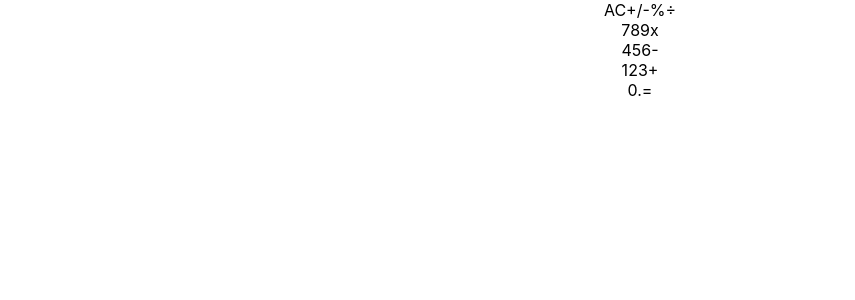
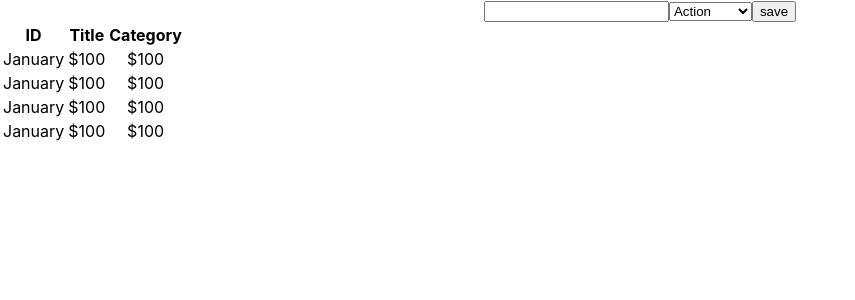
Before and after one commit to andresporras3423/bookstore-react, a React (Create React App) app: page / in a window 1280 px wide. Shown: the top 300 px of the page, without its empty margins (0-855 px from the left). Built offline with nearby package versions, Linux system fonts and the light colour scheme.

Commit message:
add booksform component

```diff
--- a/src/components/App.js
+++ b/src/components/App.js
@@ -1,9 +1,11 @@
 import '../App.css';
+import BooksForm from './BooksForm';
 import BooksList from './BooksList';
 
 function App() {
   return (
     <div className="App">
+      <BooksForm />
       <BooksList />
     </div>
   );
--- /dev/null
+++ b/src/components/Book.js
@@ -0,0 +1,11 @@
+function Book() {
+  return (
+    <tr>
+      <td>January</td>
+      <td>$100</td>
+      <td>$100</td>
+    </tr>
+  );
+}
+
+export default Book;
--- a/src/components/BooksForm.js
+++ b/src/components/BooksForm.js
@@ -1,8 +1,19 @@
-export function BooksForm() {
+import { nanoid } from 'nanoid';
+
+function BooksForm() {
+  const categories = ['Action', 'Biography', 'History', 'Horror', 'Kids', 'Learning', 'Sci-Fi'];
   return (
-    <div>
-      Hello world
-    </div>
+    <form>
+      <input type="text" />
+      <select>
+        {
+        categories.map(category => (
+          <option value={category} key={nanoid()}>{category}</option>
+        ))
+      }
+      </select>
+      <input type="submit" value="save" />
+    </form>
   );
 }
 
--- a/src/components/BooksList.js
+++ b/src/components/BooksList.js
@@ -1,22 +1,30 @@
 import { nanoid } from 'nanoid';
+import Book from './Book';
 
 function BooksList() {
-  const groups = [
-    ['AC', '+/-', '%', '÷'],
-    ['7', '8', '9', 'x'],
-    ['4', '5', '6', '-'],
-    ['1', '2', '3', '+'],
-    ['0', '.', '=']];
+  const books = [
+    { id: Math.random(), title: '100 years of solitude', category: 'Action' },
+    {},
+    {},
+    {},
+  ];
   return (
-    <div>
-      {
-          groups.map(group => (
-            <div className="calculator-group" key={nanoid()}>
-              {group}
-            </div>
+    <table>
+      <thead>
+        <tr>
+          <th>ID</th>
+          <th>Title</th>
+          <th>Category</th>
+        </tr>
+      </thead>
+      <tbody>
+        {
+          books.map(book => (
+            <Book book={book} key={nanoid()} />
           ))
       }
-    </div>
+      </tbody>
+    </table>
   );
 }
 
```
